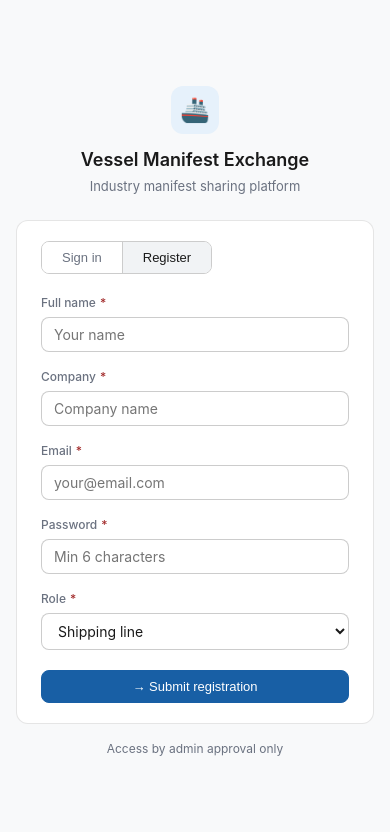
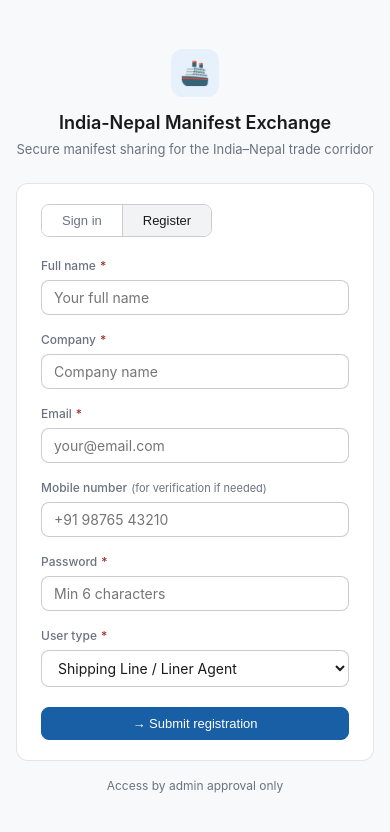
Before and after one commit to ratzrahul-bit/manifest-voyage-spa, a React (Vite) app: page / in a window 390 px wide. Both pictures are taken after a click on the button "Register". Shown: the top 832 px of the page. Built offline with nearby package versions, Linux system fonts and the light colour scheme; no server answers.

Commit message:
Add mobile number field and update labels

```diff
--- a/src/pages/AuthPage.tsx
+++ b/src/pages/AuthPage.tsx
@@ -9,6 +9,7 @@ export default function AuthPage() {
   const [password, setPassword] = useState('')
   const [name, setName] = useState('')
   const [company, setCompany] = useState('')
+  const [mobile, setMobile] = useState('')
   const [role, setRole] = useState<'shipping_line' | 'cha'>('shipping_line')
   const [error, setError] = useState('')
   const [success, setSuccess] = useState('')
@@ -25,7 +26,7 @@ export default function AuthPage() {
   async function handleRegister(e: React.FormEvent) {
     e.preventDefault()
     setError(''); setLoading(true)
-    const ADMIN_EMAIL = import.meta.env.VITE_ADMIN_EMAIL || 'rathirahulraj@gmail.com'
+    const ADMIN_EMAIL = import.meta.env.VITE_ADMIN_EMAIL || 'manifestnepal@gmail.com'
     const isAdmin = email.toLowerCase() === ADMIN_EMAIL.toLowerCase()
     const { data, error: signUpError } = await supabase.auth.signUp({ email, password })
     if (signUpError) { setError(signUpError.message); setLoading(false); return }
@@ -35,6 +36,7 @@ export default function AuthPage() {
         email,
         name,
         company,
+        mobile: mobile.trim() || null,
         role: isAdmin ? 'admin' : role,
         status: isAdmin ? 'active' : 'pending',
       })
@@ -45,11 +47,11 @@ export default function AuthPage() {
 
   return (
     <div style={{ minHeight: '100vh', display: 'flex', alignItems: 'center', justifyContent: 'center', background: 'var(--gray-50)', padding: '1rem' }}>
-      <div style={{ width: '100%', maxWidth: 400 }}>
+      <div style={{ width: '100%', maxWidth: 420 }}>
         <div style={{ textAlign: 'center', marginBottom: '1.5rem' }}>
           <div style={{ width: 48, height: 48, background: 'var(--blue-light)', borderRadius: 12, display: 'flex', alignItems: 'center', justifyContent: 'center', margin: '0 auto 12px', fontSize: 24 }}>🚢</div>
-          <div style={{ fontSize: 18, fontWeight: 600 }}>Vessel Manifest Exchange</div>
-          <div style={{ fontSize: 13, color: 'var(--text-muted)', marginTop: 4 }}>Industry manifest sharing platform</div>
+          <div style={{ fontSize: 18, fontWeight: 600 }}>India-Nepal Manifest Exchange</div>
+          <div style={{ fontSize: 13, color: 'var(--text-muted)', marginTop: 4 }}>Secure manifest sharing for the India–Nepal trade corridor</div>
         </div>
 
         <div className="card">
@@ -79,7 +81,7 @@ export default function AuthPage() {
             <form onSubmit={handleRegister}>
               <div className="field-group">
                 <div className="field-label">Full name <span className="req">*</span></div>
-                <input type="text" value={name} onChange={e => setName(e.target.value)} placeholder="Your name" required />
+                <input type="text" value={name} onChange={e => setName(e.target.value)} placeholder="Your full name" required />
               </div>
               <div className="field-group">
                 <div className="field-label">Company <span className="req">*</span></div>
@@ -90,13 +92,17 @@ export default function AuthPage() {
                 <input type="email" value={email} onChange={e => setEmail(e.target.value)} placeholder="your@email.com" required />
               </div>
               <div className="field-group">
+                <div className="field-label">Mobile number <span style={{ fontSize: 11, color: 'var(--text-muted)', fontWeight: 400 }}>(for verification if needed)</span></div>
+                <input type="tel" value={mobile} onChange={e => setMobile(e.target.value)} placeholder="+91 98765 43210" />
+              </div>
+              <div className="field-group">
                 <div className="field-label">Password <span className="req">*</span></div>
                 <input type="password" value={password} onChange={e => setPassword(e.target.value)} placeholder="Min 6 characters" required minLength={6} />
               </div>
               <div className="field-group" style={{ marginBottom: '1.25rem' }}>
-                <div className="field-label">Role <span className="req">*</span></div>
+                <div className="field-label">User type <span className="req">*</span></div>
                 <select value={role} onChange={e => setRole(e.target.value as any)}>
-                  <option value="shipping_line">Shipping line</option>
+                  <option value="shipping_line">Shipping Line / Liner Agent</option>
                   <option value="cha">CHA (Customs House Agent)</option>
                 </select>
               </div>
```
